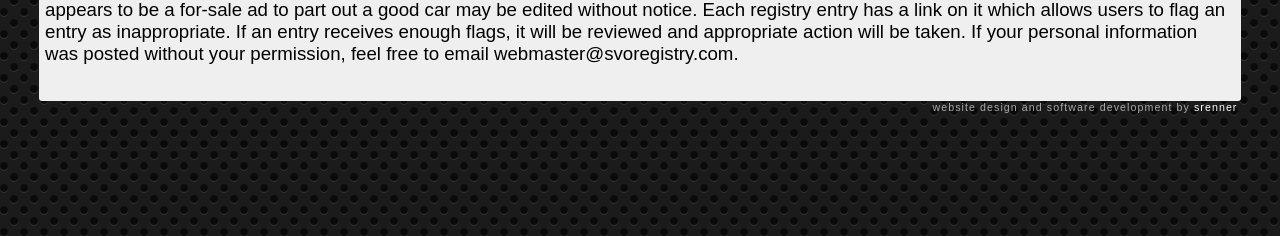
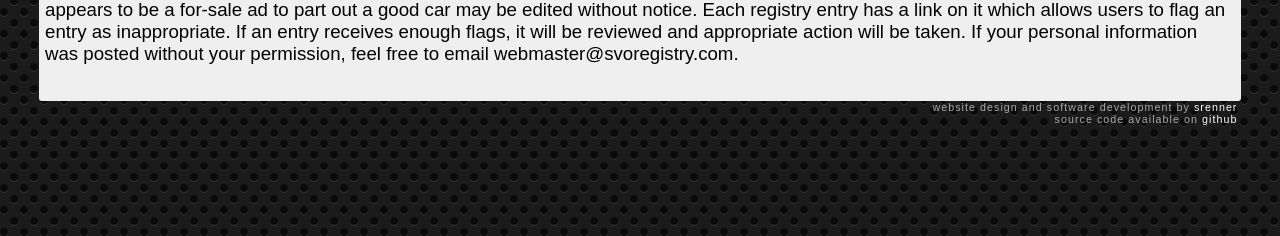
Before and after one commit to srenner/svoregistry, a Django app: template svoregistry/templates/registry/about.html in a window 1280 px wide. Shown: the part 564-800 px from the top of the page. Run offline with Django 3.2, Linux system fonts and the light colour scheme; the template is opened without the code that fills it, so the values that code supplies are empty; some libraries are stand-ins or nearby versions.

Commit message:
Reduce file size, re-add github link

```diff
--- a/svoregistry/templates/registry/base.html
+++ b/svoregistry/templates/registry/base.html
@@ -19,10 +19,6 @@
 		  mediaURL: "{{ MEDIA_URL }}",
 		  workingVIN: ""
 		};
-		$(document).ready(function() {
-			//
-		});
-
 		tinyMCE.init({
 		        theme : "simple",
 		        mode : "textareas",
@@ -36,15 +32,11 @@
 				    });
 			  	}
 		});
-
 		function flagEntry(entryID, a) {
 			$.post("/flag/" + entryID + "/", function(data) {
-
 			}).error(function(e, jqxhr, settings, exception) {
-
 			});
 		}
-
 		function yesNo(b) {
 			if(b) {
 				if(b == true) return "Yes";
@@ -109,6 +101,8 @@
 	</div>
 	<div id="divFoot">
 		website design and software development by <a href="http://shawnrenner.com/">srenner</a>
+		<br>
+		source code available on <a href="https://github.com/srenner/svoregistry">github</a>
 	</div>
 </body>
 </html>
```
